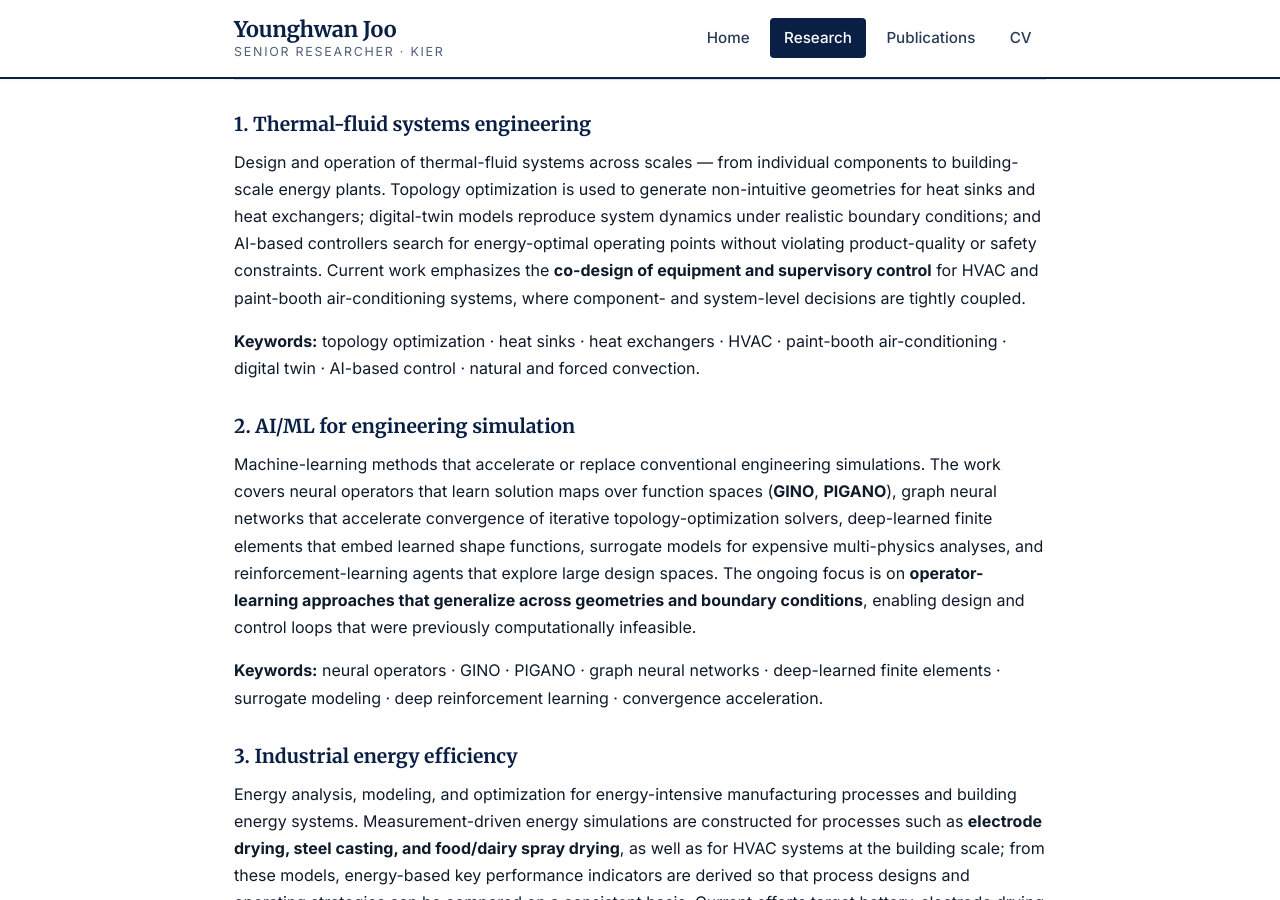
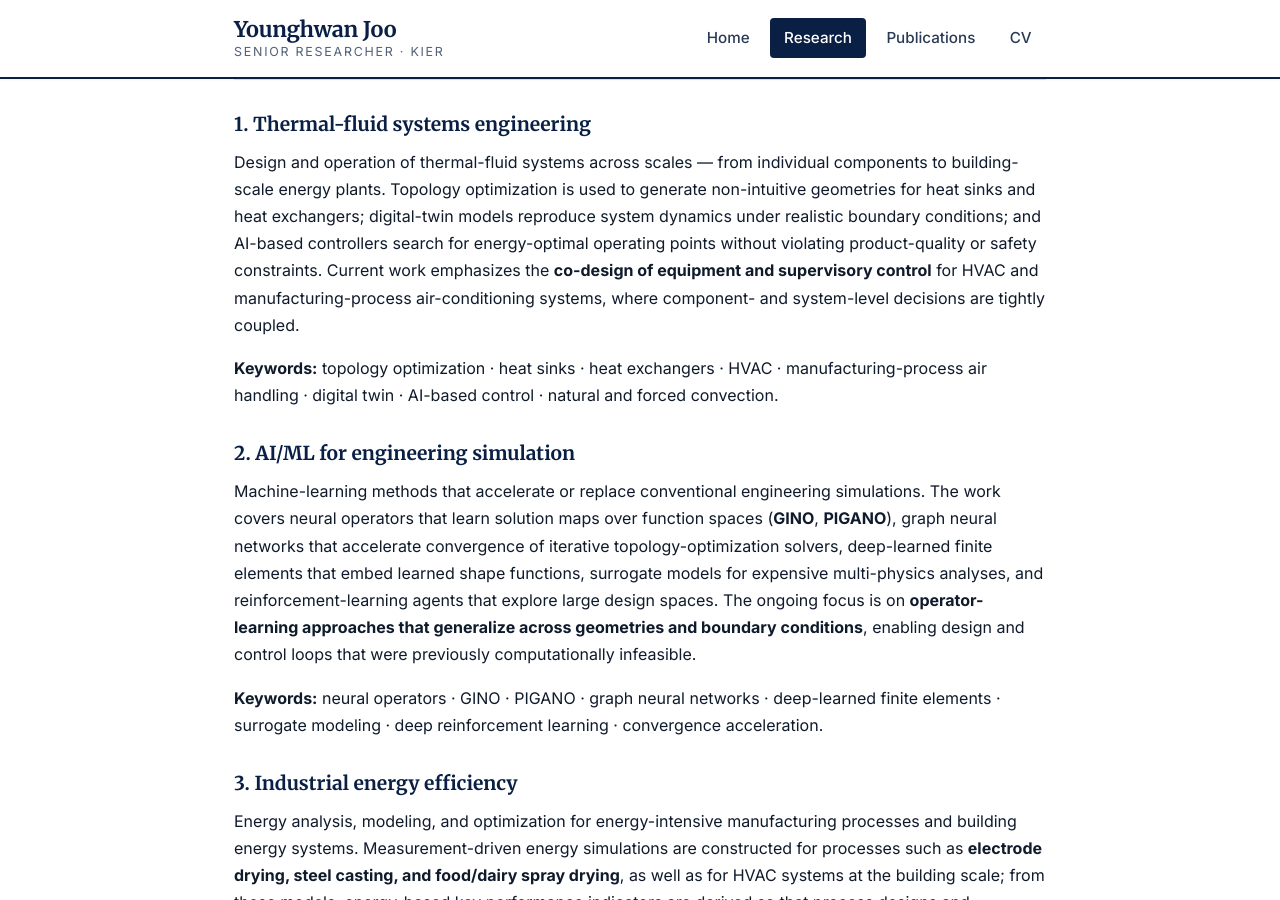
Before and after one commit to yhjoo-kier/yhjoo-kier.github.io, a Jekyll site: the page built from research.md, in a window 1280 px wide and 900 px high, scrolled down 478 px. Built offline with Jekyll 4.4.1, drawn with Linux system fonts in a browser that asks for light colours.

Commit message:
fix: remove specific process names for NDA compliance
Co-Authored-By: Claude Opus 4.7 (1M context) <noreply@anthropic.com>

```diff
--- a/research.md
+++ b/research.md
@@ -15,9 +15,9 @@ My research sits at the intersection of thermal-fluid engineering, machine learn
 
 ### 1. Thermal-fluid systems engineering
 
-Design and operation of thermal-fluid systems across scales — from individual components to building-scale energy plants. Topology optimization is used to generate non-intuitive geometries for heat sinks and heat exchangers; digital-twin models reproduce system dynamics under realistic boundary conditions; and AI-based controllers search for energy-optimal operating points without violating product-quality or safety constraints. Current work emphasizes the **co-design of equipment and supervisory control** for HVAC and paint-booth air-conditioning systems, where component- and system-level decisions are tightly coupled.
+Design and operation of thermal-fluid systems across scales — from individual components to building-scale energy plants. Topology optimization is used to generate non-intuitive geometries for heat sinks and heat exchangers; digital-twin models reproduce system dynamics under realistic boundary conditions; and AI-based controllers search for energy-optimal operating points without violating product-quality or safety constraints. Current work emphasizes the **co-design of equipment and supervisory control** for HVAC and manufacturing-process air-conditioning systems, where component- and system-level decisions are tightly coupled.
 
-**Keywords:** topology optimization · heat sinks · heat exchangers · HVAC · paint-booth air-conditioning · digital twin · AI-based control · natural and forced convection.
+**Keywords:** topology optimization · heat sinks · heat exchangers · HVAC · manufacturing-process air handling · digital twin · AI-based control · natural and forced convection.
 
 ### 2. AI/ML for engineering simulation
 
```
